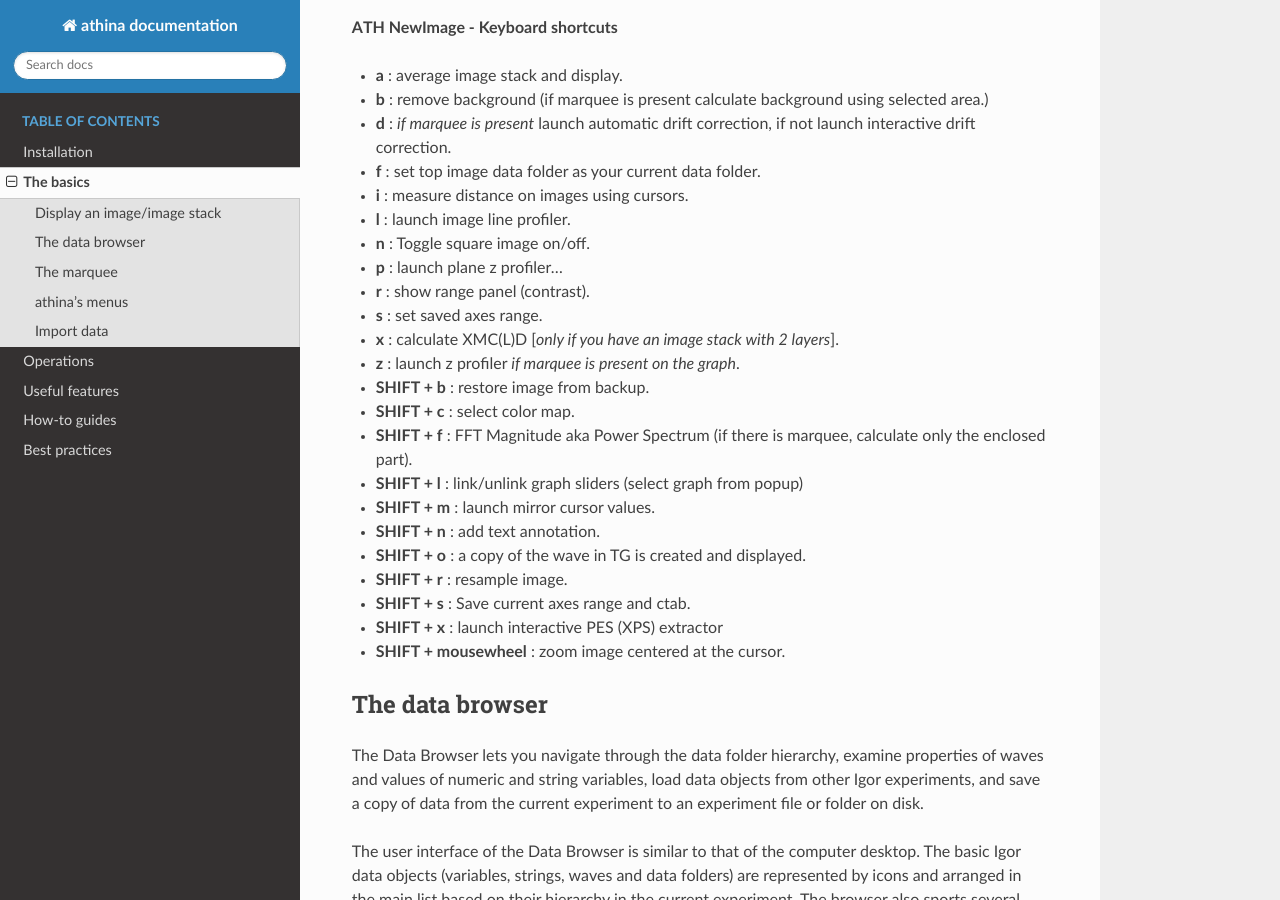
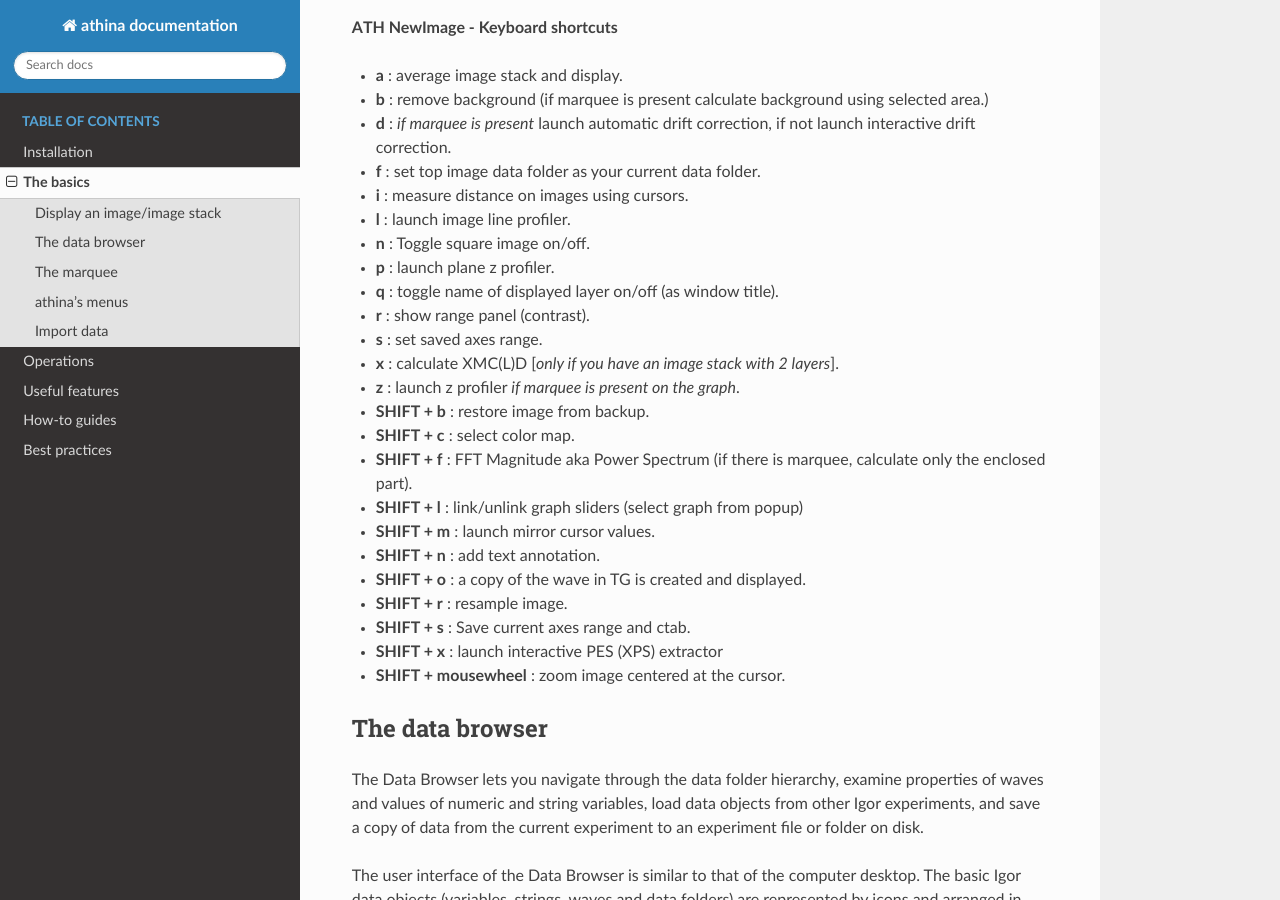
Before and after one commit to evangelosgolias/athina, a Sphinx documentation site: the page built from doc/source/files/thebasics.md, in a window 1280 px wide and 900 px high, scrolled down 697 px. Built offline with Sphinx 7.4.7 and the Read the Docs theme 3.1.0, drawn with Linux system fonts in a browser that asks for light colours.

Commit message:
Added q to display layer name in stack

```diff
--- a/doc/source/files/thebasics.md
+++ b/doc/source/files/thebasics.md
@@ -26,7 +26,8 @@
 - **i** : measure distance on images using cursors.
 - **l** : launch image line profiler.
 - **n** : Toggle square image on/off.
-- **p** : launch plane z profiler...
+- **p** : launch plane z profiler.
+- **q** : toggle name of displayed layer on/off (as window title).
 - **r** : show range panel (contrast).
 - **s** : set saved axes range.
 - **x** : calculate XMC(L)D [*only if you have an image stack with 2 layers*].
```
Also changed, not shown: 1 other file.
